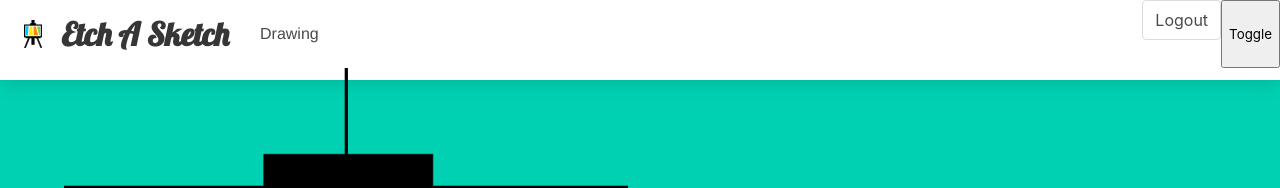
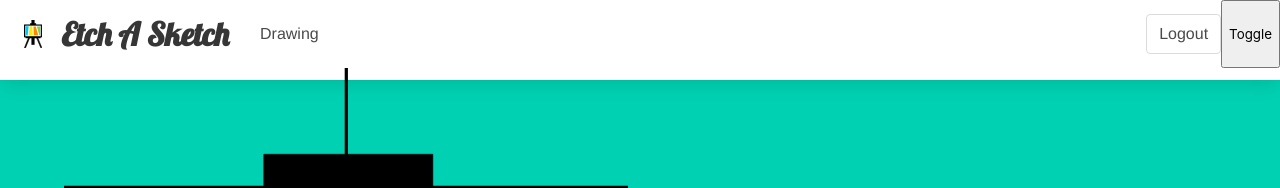
Before and after one commit to Recursion-Group-K/sketch, a Vue app: page / in a window 1280 px wide. Both pictures are taken after a click on the button "Toggle". Shown: the top 188 px of the page. Built offline with nearby package versions, Linux system fonts and the light colour scheme; no server answers; what vue-konva would draw is missing.

Commit message:
fix: logout link layout

```diff
--- a/src/components/Header.vue
+++ b/src/components/Header.vue
@@ -38,8 +38,8 @@ header {
                 </div>
 
                 <div class="navbar-end">
-                    <div v-if="doesUserSignedIn">
-                        <button to="/" class="button navbar-item">Logout</button>
+                    <div v-if="doesUserSignedIn" :class="{ buttons: !isOpenMenu }" >
+                        <a to="/" class="button navbar-item">Logout</a>
                     </div>
                     <div v-else :class="{ buttons: !isOpenMenu }">
                         <router-link
```
